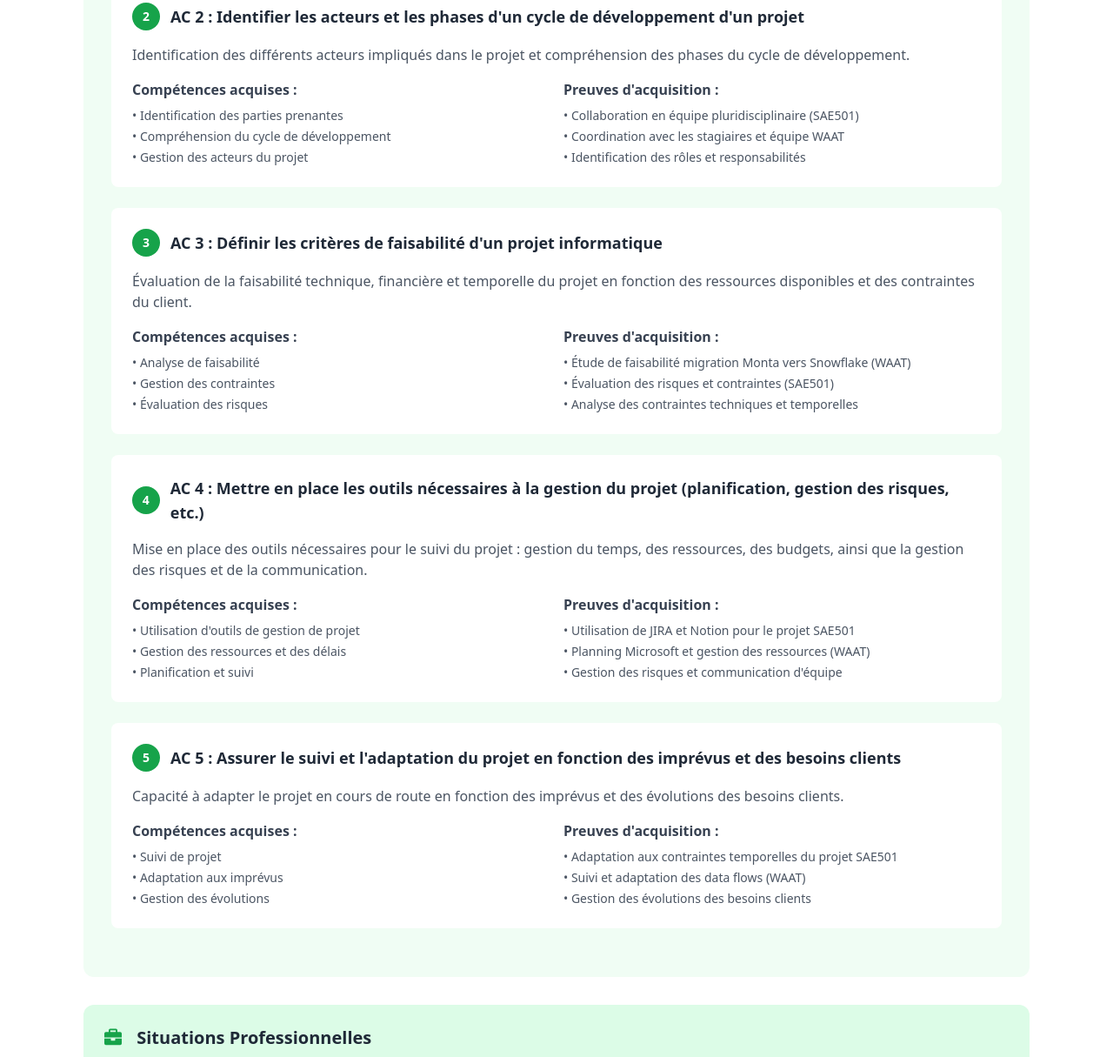
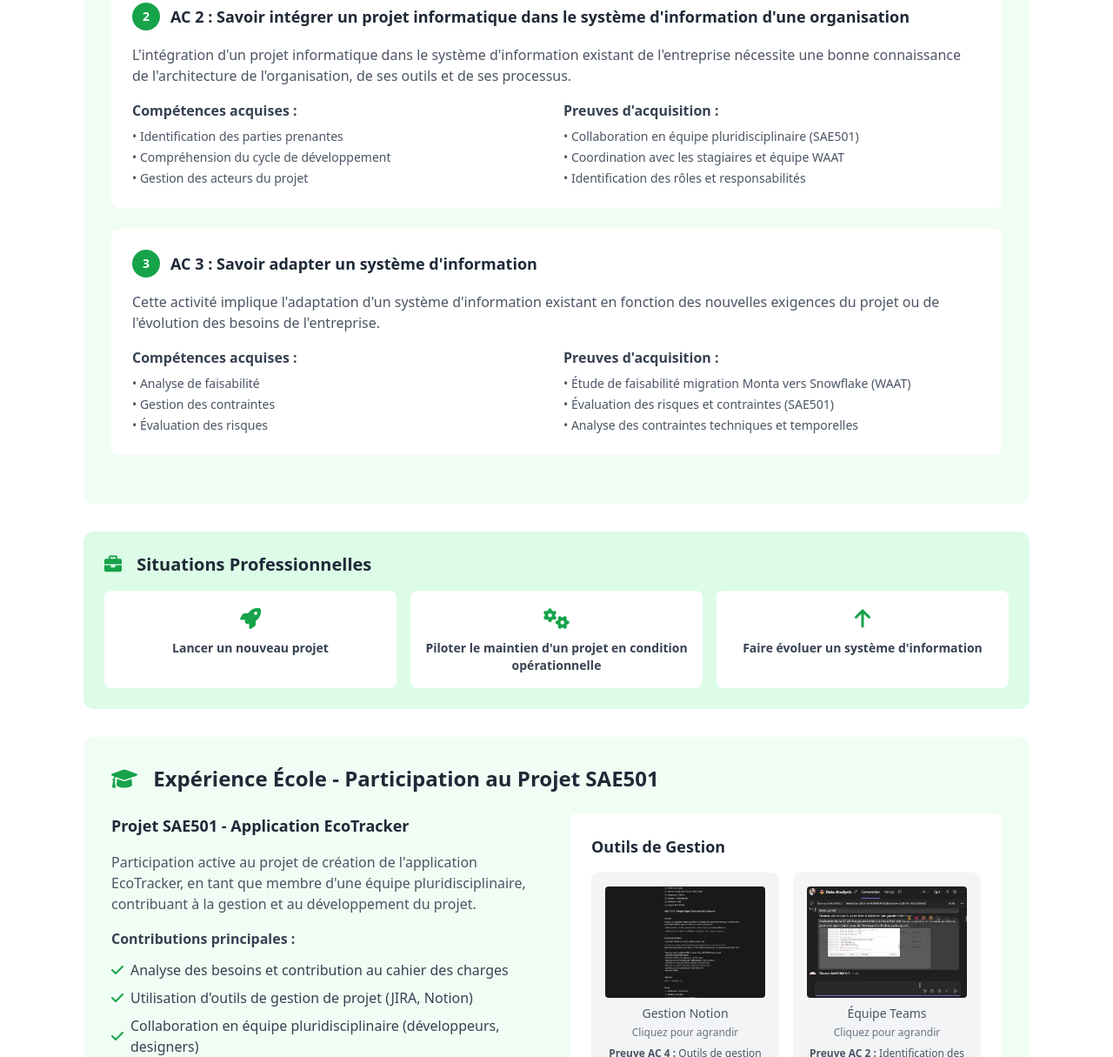
Before and after one commit to tmsmks/Portfolio-thomaks, a plain HTML site: page competence5.html in a window 1280 px wide. Shown: the part 1585-2800 px from the top of the page at 87% size. Drawn offline with nearby package versions, Linux system fonts and the light colour scheme.

Commit message:
🔄 Mise à jour complète des compétences avec nouvelles descriptions et AC
✨ Compétence 4 - Gérer des données de l'information :
- ✅ Nouvelle description : capture, extraction, exploitation, optimisation
- ✅ AC 1 : Capture et stockage de données hétérogènes
- ✅ AC 2 : Préparation et extraction des données
- ✅ AC 3 : Exploration et exploitation des données (BI, data mining)
- ✅ AC 4 : Mise en production et optimisation des systèmes

✨ Compétence 5 - Conduire un projet :
- ✅ Nouvelle description : impacts économiques, sociétaux, technologiques
- ✅ AC 1 : Mesurer les impacts économiques, sociétaux et technologiques
- ✅ AC 2 : Intégrer un projet dans le système d'information
- ✅ AC 3 : Adapter un système d'information
- ✅ Suppression des AC 4 et 5 (nouvelle définition)

✨ Compétence 6 - Collaborer au sein d'une équipe :
- ✅ Nouvelle description : collaboration, veille numérique, changement
- ✅ AC 1 : Organiser et partager une veille numérique
- ✅ AC 2 : Identifier les enjeux de l'économie de l'innovation
- ✅ AC 3 : Guider la conduite du changement informatique
- ✅ AC 4 : Accompagner le management de projet informatique

🎯 Objectif : Portfolio aligné avec les nouvelles spécifications du référentiel

```diff
--- a/competence5.html
+++ b/competence5.html
@@ -42,8 +42,8 @@
                     Compétence 5 : Conduire un projet
                 </h1>
                 <p class="text-xl text-gray-600 max-w-3xl mx-auto">
-                    Cette compétence couvre la gestion de projets informatiques, de la définition des besoins à la mise en œuvre du projet complet
-                    en fonction des exigences du client et des utilisateurs.
+                    Cette compétence est centrée sur la gestion de projets informatiques, de l'analyse des besoins à la mise en œuvre du projet,
+                    en prenant en compte les impacts économiques, sociétaux et technologiques.
                 </p>
                 <div class="mt-8 bg-green-50 rounded-lg p-6">
                     <p class="text-lg text-gray-700">
@@ -151,10 +151,10 @@
                         <div class="w-8 h-8 bg-green-600 rounded-full flex items-center justify-center mr-3">
                             <span class="text-white font-bold text-sm">1</span>
                         </div>
-                        <h4 class="text-lg font-semibold text-gray-800">AC 1 : Appréhender les besoins du client et de l'utilisateur, analyser les objectifs</h4>
+                        <h4 class="text-lg font-semibold text-gray-800">AC 1 : Mesurer les impacts économiques, sociétaux et technologiques d'un projet informatique</h4>
                     </div>
                     <p class="text-gray-600 mb-4">
-                        Recueil et analyse des besoins du client et de l'utilisateur pour bien comprendre les attentes, les contraintes et les objectifs du projet.
+                        Cette activité consiste à évaluer l'impact global d'un projet informatique sur l'organisation, la société, ainsi que ses retombées économiques et technologiques.
                     </p>
                     <div class="grid md:grid-cols-2 gap-4">
                         <div>
@@ -182,10 +182,10 @@
                         <div class="w-8 h-8 bg-green-600 rounded-full flex items-center justify-center mr-3">
                             <span class="text-white font-bold text-sm">2</span>
                         </div>
-                        <h4 class="text-lg font-semibold text-gray-800">AC 2 : Identifier les acteurs et les phases d'un cycle de développement d'un projet</h4>
+                        <h4 class="text-lg font-semibold text-gray-800">AC 2 : Savoir intégrer un projet informatique dans le système d'information d'une organisation</h4>
                     </div>
                     <p class="text-gray-600 mb-4">
-                        Identification des différents acteurs impliqués dans le projet et compréhension des phases du cycle de développement.
+                        L'intégration d'un projet informatique dans le système d'information existant de l'entreprise nécessite une bonne connaissance de l'architecture de l'organisation, de ses outils et de ses processus.
                     </p>
                     <div class="grid md:grid-cols-2 gap-4">
                         <div>
@@ -213,10 +213,10 @@
                         <div class="w-8 h-8 bg-green-600 rounded-full flex items-center justify-center mr-3">
                             <span class="text-white font-bold text-sm">3</span>
                         </div>
-                        <h4 class="text-lg font-semibold text-gray-800">AC 3 : Définir les critères de faisabilité d'un projet informatique</h4>
+                        <h4 class="text-lg font-semibold text-gray-800">AC 3 : Savoir adapter un système d'information</h4>
                     </div>
                     <p class="text-gray-600 mb-4">
-                        Évaluation de la faisabilité technique, financière et temporelle du projet en fonction des ressources disponibles et des contraintes du client.
+                        Cette activité implique l'adaptation d'un système d'information existant en fonction des nouvelles exigences du projet ou de l'évolution des besoins de l'entreprise.
                     </p>
                     <div class="grid md:grid-cols-2 gap-4">
                         <div>
@@ -238,67 +238,7 @@
                     </div>
                 </div>
 
-                <!-- AC 4 -->
-                <div class="bg-white rounded-lg p-6 mb-6">
-                    <div class="flex items-center mb-4">
-                        <div class="w-8 h-8 bg-green-600 rounded-full flex items-center justify-center mr-3">
-                            <span class="text-white font-bold text-sm">4</span>
-                        </div>
-                        <h4 class="text-lg font-semibold text-gray-800">AC 4 : Mettre en place les outils nécessaires à la gestion du projet (planification, gestion des risques, etc.)</h4>
-                    </div>
-                    <p class="text-gray-600 mb-4">
-                        Mise en place des outils nécessaires pour le suivi du projet : gestion du temps, des ressources, des budgets, ainsi que la gestion des risques et de la communication.
-                    </p>
-                    <div class="grid md:grid-cols-2 gap-4">
-                        <div>
-                            <h5 class="font-semibold text-gray-700 mb-2">Compétences acquises :</h5>
-                            <ul class="space-y-1 text-sm text-gray-600">
-                                <li>• Utilisation d'outils de gestion de projet</li>
-                                <li>• Gestion des ressources et des délais</li>
-                                <li>• Planification et suivi</li>
-                            </ul>
-                        </div>
-                        <div>
-                            <h5 class="font-semibold text-gray-700 mb-2">Preuves d'acquisition :</h5>
-                            <ul class="space-y-1 text-sm text-gray-600">
-                                <li>• Utilisation de JIRA et Notion pour le projet SAE501</li>
-                                <li>• Planning Microsoft et gestion des ressources (WAAT)</li>
-                                <li>• Gestion des risques et communication d'équipe</li>
-                            </ul>
-                        </div>
-                    </div>
-                </div>
 
-                <!-- AC 5 -->
-                <div class="bg-white rounded-lg p-6 mb-6">
-                    <div class="flex items-center mb-4">
-                        <div class="w-8 h-8 bg-green-600 rounded-full flex items-center justify-center mr-3">
-                            <span class="text-white font-bold text-sm">5</span>
-                        </div>
-                        <h4 class="text-lg font-semibold text-gray-800">AC 5 : Assurer le suivi et l'adaptation du projet en fonction des imprévus et des besoins clients</h4>
-                    </div>
-                    <p class="text-gray-600 mb-4">
-                        Capacité à adapter le projet en cours de route en fonction des imprévus et des évolutions des besoins clients.
-                    </p>
-                    <div class="grid md:grid-cols-2 gap-4">
-                        <div>
-                            <h5 class="font-semibold text-gray-700 mb-2">Compétences acquises :</h5>
-                            <ul class="space-y-1 text-sm text-gray-600">
-                                <li>• Suivi de projet</li>
-                                <li>• Adaptation aux imprévus</li>
-                                <li>• Gestion des évolutions</li>
-                            </ul>
-                        </div>
-                        <div>
-                            <h5 class="font-semibold text-gray-700 mb-2">Preuves d'acquisition :</h5>
-                            <ul class="space-y-1 text-sm text-gray-600">
-                                <li>• Adaptation aux contraintes temporelles du projet SAE501</li>
-                                <li>• Suivi et adaptation des data flows (WAAT)</li>
-                                <li>• Gestion des évolutions des besoins clients</li>
-                            </ul>
-                        </div>
-                    </div>
-                </div>
 
 
             </div>
```
Also changed, not shown: competence4.html (+6 -7 lines), competence6.html (+9 -9 lines).
